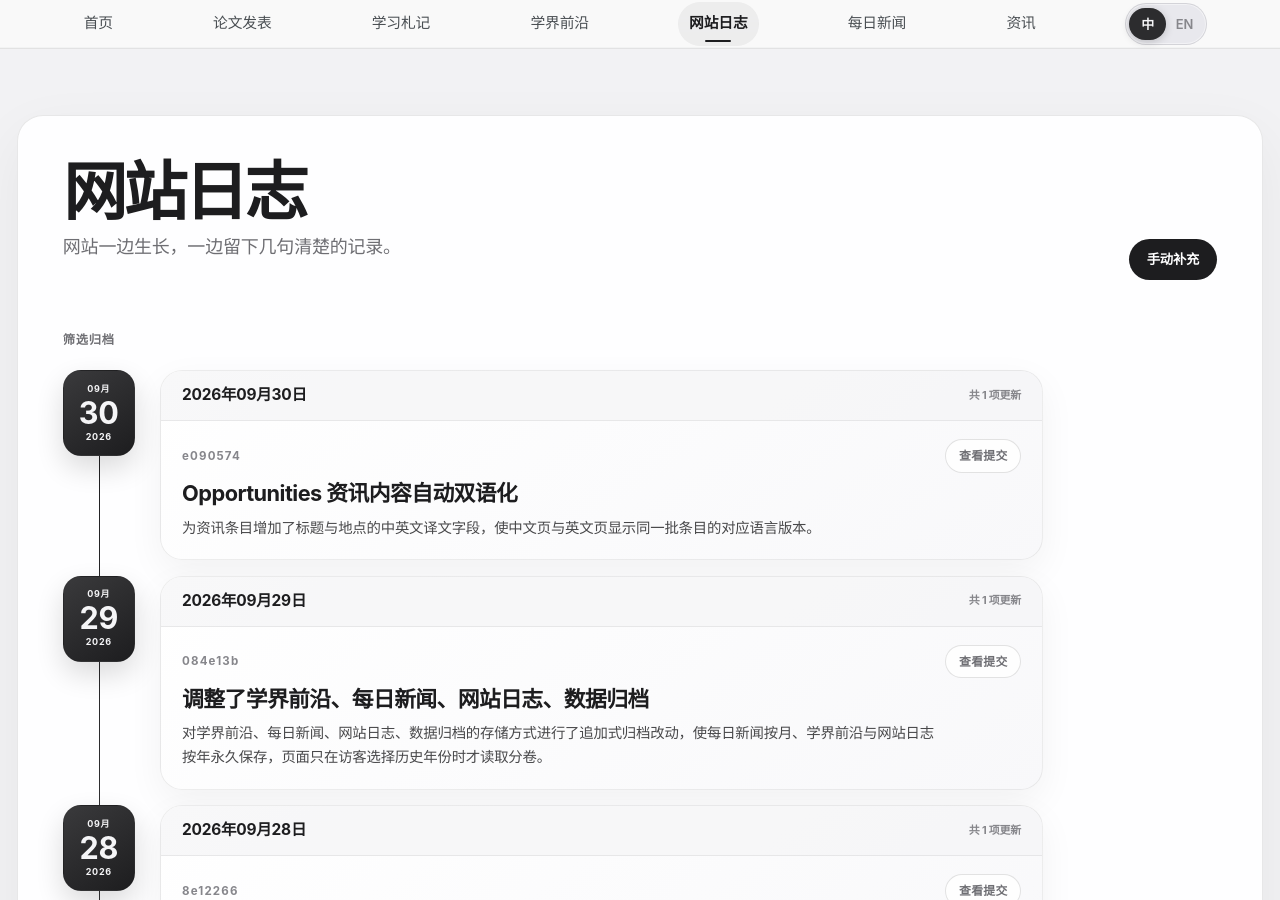
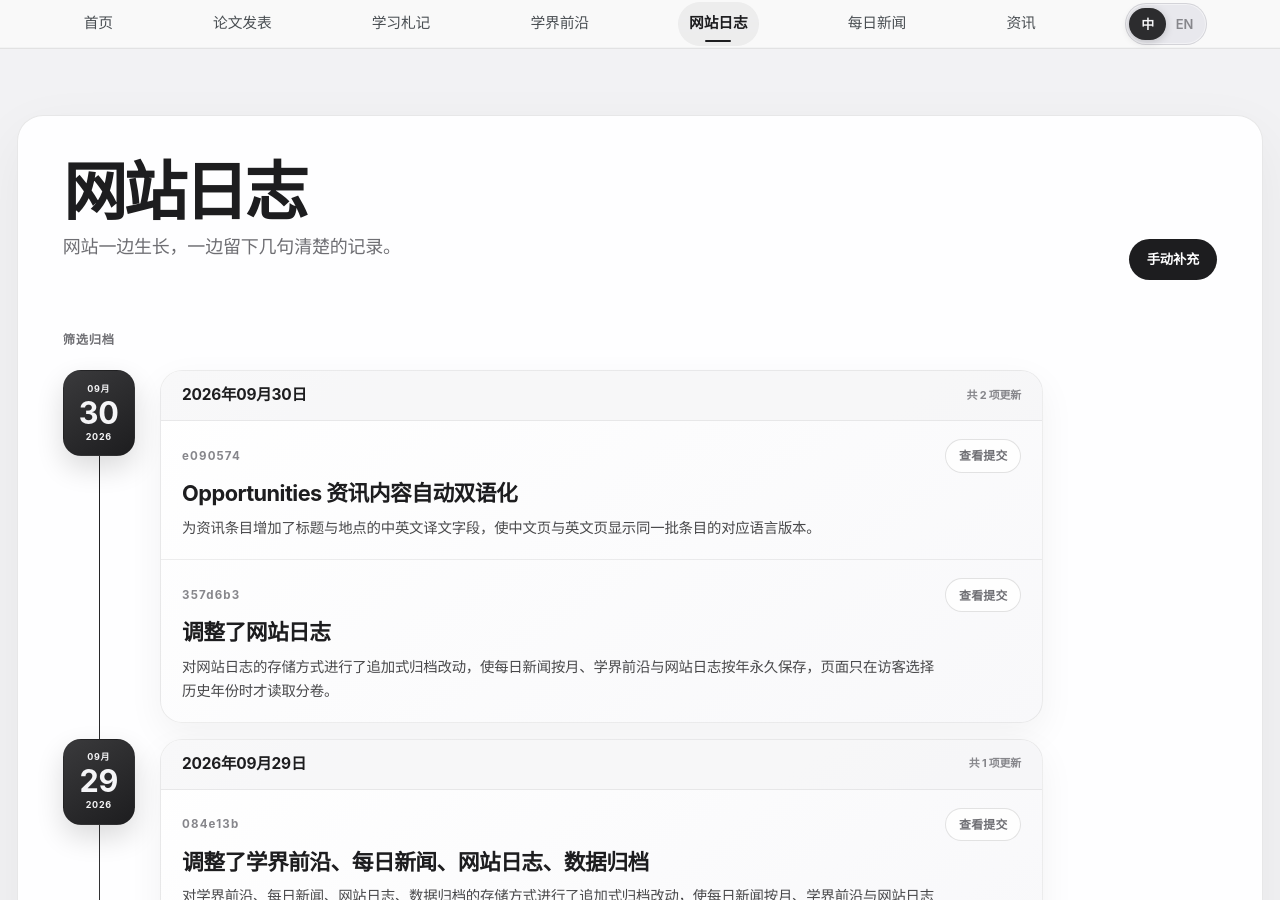
Before and after one commit to HaoxiangLuo/HaoxiangLuo.github.io, a Jekyll site: the page built from _pages/site-log-zh.html, in a window 1280 px wide and 900 px high. Built offline with Jekyll 4.4.1, drawn with Linux system fonts in a browser that asks for light colours; a style sheet for code colours, icons or effects is not loaded; part of the change alters nothing that is shown.

Commit message:
Record site update 357d6b32341f70221ab36608eae1524daf056117

```diff
--- a/_data/site_updates.json
+++ b/_data/site_updates.json
@@ -12,6 +12,20 @@
     "details_en": "The collector now writes translated fields incrementally for job and programme titles and location details; the English and Chinese pages select their matching fields and safely fall back to the publisher’s wording while a translation is pending. GitHub Models runs inside GitHub Actions, and translations are archived with the opportunity records so no key is exposed to visitors and no translation is repeated during page load.",
     "sha": "e090574",
     "url": "https://github.com/HaoxiangLuo/HaoxiangLuo.github.io/commit/e090574a08046da4611554451ced630e149d9795"
+  },
+  {
+    "date": "2026-09-30",
+    "title_zh": "调整了网站日志",
+    "title_en": "Refined Site Log",
+    "message": "记录 Opportunities 自动双语资讯更新",
+    "story_zh": "对网站日志的存储方式进行了追加式归档改动，使每日新闻按月、学界前沿与网站日志按年永久保存，页面只在访客选择历史年份时才读取分卷。",
+    "story_en": "Changed the storage of Site Log to an append-only archive so daily news is kept by month and frontier and site-log records by year, and a page loads a partition only when a visitor chooses an earlier year.",
+    "purpose_zh": "为避免自动抓取数据因页面展示期限而被清除，建立可长期追溯、可按需读取且不增加网站首页负担的数据归档机制。",
+    "purpose_en": "Establish a durable, traceable archive so automatically collected data is retained beyond the website’s display window without making the static site heavier.",
+    "details_zh": "将每日新闻按月、学界前沿与网站日志按年写入追加式 JSONL 归档；保留近期 JSON 索引供 Jekyll 快速构建；新增 manifest、稳定去重键、SHA-256 校验、历史数据按需加载与年度 GitHub Release 快照。同步降低抓取频率，以减少自动提交噪声和并发冲突。",
+    "details_en": "Archive daily news by month and academic-frontier and site-log records by year in append-only JSONL files; retain small recent JSON indexes for Jekyll; add manifests, stable deduplication keys, SHA-256 checksums, on-demand historical loading, and annual GitHub Release snapshots. Reduce collection frequency to limit automated commit noise and concurrent-update conflicts.",
+    "sha": "357d6b3",
+    "url": "https://github.com/HaoxiangLuo/HaoxiangLuo.github.io/commit/357d6b32341f70221ab36608eae1524daf056117"
   },
   {
     "date": "2026-09-29",
```
Also changed, not shown: assets/data/archive/manifest.json, 1 other file.
